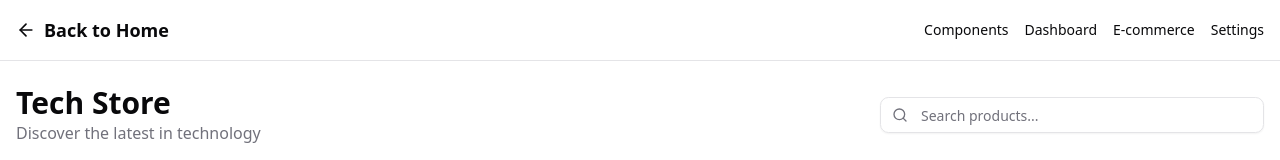
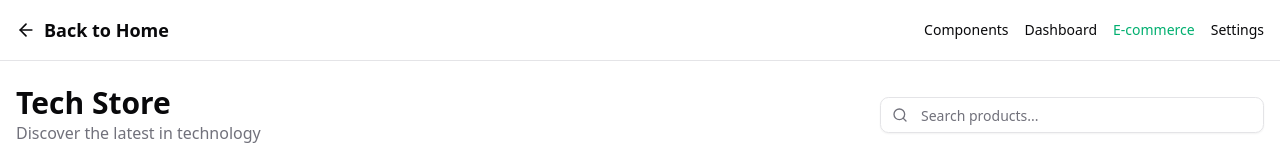
Before and after one commit to Kkknight-12/react-theme-system-kit, a React (Vite) app: page /ecommerce in a window 1280 px wide. Shown: the top 160 px of the page. Built offline with nearby package versions, Linux system fonts and the light colour scheme.

Commit message:
Add unified navigation across all demo pages
- Create shared Navigation component with active state
- Implement consistent navigation on Components, Dashboard, E-commerce, and Settings pages
- Highlight active page in navigation
- Remove code duplication with reusable component

```diff
--- a/src/App.jsx
+++ b/src/App.jsx
@@ -1,4 +1,4 @@
-import { BrowserRouter as Router, Routes, Route, Link } from 'react-router-dom'
+import { BrowserRouter as Router, Routes, Route, Link, useLocation } from 'react-router-dom'
 import SettingsSheet from '@/components/settings/SettingsSheet.jsx'
 import ThemeShowcase from '@/components/ThemeShowcase.jsx'
 import ShadcnShowcase from '@/components/ShadcnShowcase.jsx'
@@ -10,21 +10,33 @@ import { Tabs, TabsContent, TabsList, TabsTrigger } from "@/components/ui/tabs"
 import { ArrowLeft } from 'lucide-react'
 import './App.css'
 
+// Shared Navigation Component
+function Navigation() {
+  const location = useLocation()
+
+  return (
+    <div className="border-b">
+      <div className="container mx-auto px-4 py-4 flex items-center justify-between">
+        <Link to="/" className="flex items-center gap-2 text-lg font-semibold hover:text-primary-500 transition-colors">
+          <ArrowLeft className="h-5 w-5" />
+          Back to Home
+        </Link>
+        <div className="flex items-center gap-4">
+          <Link to="/demo" className={`text-sm ${location.pathname === '/demo' ? 'font-medium text-primary-500' : 'hover:text-primary-500'}`}>Components</Link>
+          <Link to="/dashboard" className={`text-sm ${location.pathname === '/dashboard' ? 'font-medium text-primary-500' : 'hover:text-primary-500'}`}>Dashboard</Link>
+          <Link to="/ecommerce" className={`text-sm ${location.pathname === '/ecommerce' ? 'font-medium text-primary-500' : 'hover:text-primary-500'}`}>E-commerce</Link>
+          <Link to="/settings" className={`text-sm ${location.pathname === '/settings' ? 'font-medium text-primary-500' : 'hover:text-primary-500'}`}>Settings</Link>
+        </div>
+      </div>
+    </div>
+  )
+}
+
 function DemoPage() {
   return (
     <div className="min-h-screen bg-background">
       <SettingsSheet />
-
-      {/* Navigation Header */}
-      <div className="border-b">
-        <div className="container mx-auto px-4 py-4 flex items-center justify-between">
-          <Link to="/" className="flex items-center gap-2 text-lg font-semibold hover:text-primary-500 transition-colors">
-            <ArrowLeft className="h-5 w-5" />
-            Back to Home
-          </Link>
-          <h1 className="text-xl font-bold">Component Demo</h1>
-        </div>
-      </div>
+      <Navigation />
 
       <div className="container mx-auto py-8">
         <Tabs defaultValue={"custom"} className="w-full space-y-6">
@@ -51,23 +63,7 @@ function LayoutWrapper({ children }) {
   return (
     <div className="min-h-screen bg-background">
       <SettingsSheet />
-
-      {/* Navigation Header */}
-      <div className="border-b">
-        <div className="container mx-auto px-4 py-4 flex items-center justify-between">
-          <Link to="/" className="flex items-center gap-2 text-lg font-semibold hover:text-primary-500 transition-colors">
-            <ArrowLeft className="h-5 w-5" />
-            Back to Home
-          </Link>
-          <div className="flex items-center gap-4">
-            <Link to="/demo" className="text-sm hover:text-primary-500">Components</Link>
-            <Link to="/dashboard" className="text-sm hover:text-primary-500">Dashboard</Link>
-            <Link to="/ecommerce" className="text-sm hover:text-primary-500">E-commerce</Link>
-            <Link to="/settings" className="text-sm hover:text-primary-500">Settings</Link>
-          </div>
-        </div>
-      </div>
-
+      <Navigation />
       {children}
     </div>
   )
```
